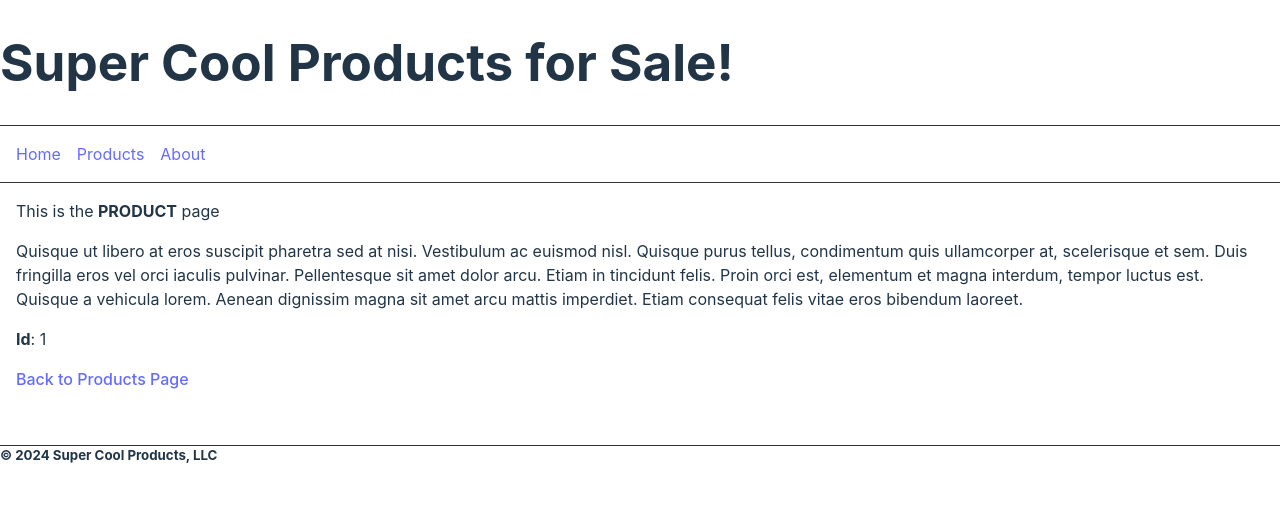
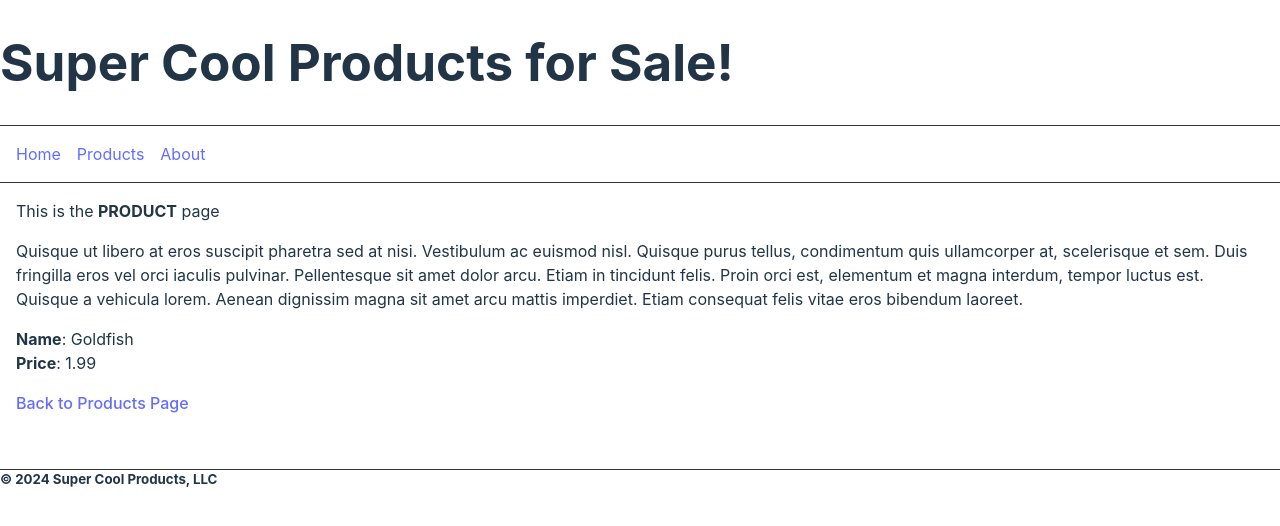
Before and after one commit to jgrissom/react-router, a React (Vite) app: page /product/1 in a window 1280 px wide. Shown: the top 526 px of the page. Built offline with nearby package versions, Linux system fonts and the light colour scheme.

Commit message:
[1.14] Use props to display product data

```diff
--- a/src/App.jsx
+++ b/src/App.jsx
@@ -33,7 +33,7 @@ function App() {
           <Route index element={<Home />} />
           <Route path="home" element={<Home />} />
           <Route path="products" element={<Products products={products} />} />
-          <Route path="product/:id" element={<Product />} />
+          <Route path="product/:id" element={<Product products={products} />} />
           <Route path="about" element={<About />} />
           <Route path="*" element={<NoMatch />} />
         </Routes>
--- a/src/components/Product.jsx
+++ b/src/components/Product.jsx
@@ -1,8 +1,11 @@
 import { Link } from "react-router-dom";
 import { useParams } from "react-router-dom";
 
-function Product() {
+function Product(props) {
   const { id } = useParams();
+  const { products } = props;
+  const idx = products.findIndex((p) => p.id === Number(id));
+  const product = products[idx];
   return (
     <div>
       This is the <strong>PRODUCT</strong> page
@@ -16,7 +19,10 @@ function Product() {
         consequat felis vitae eros bibendum laoreet.
       </p>
       <div>
-        <strong>Id</strong>: {id}
+        <strong>Name</strong>: {product.name}
+        <br />
+        <strong>Price</strong>: {product.price}
+        <br />
         <p>
           <Link to="/products">Back to Products Page</Link>
         </p>
```
